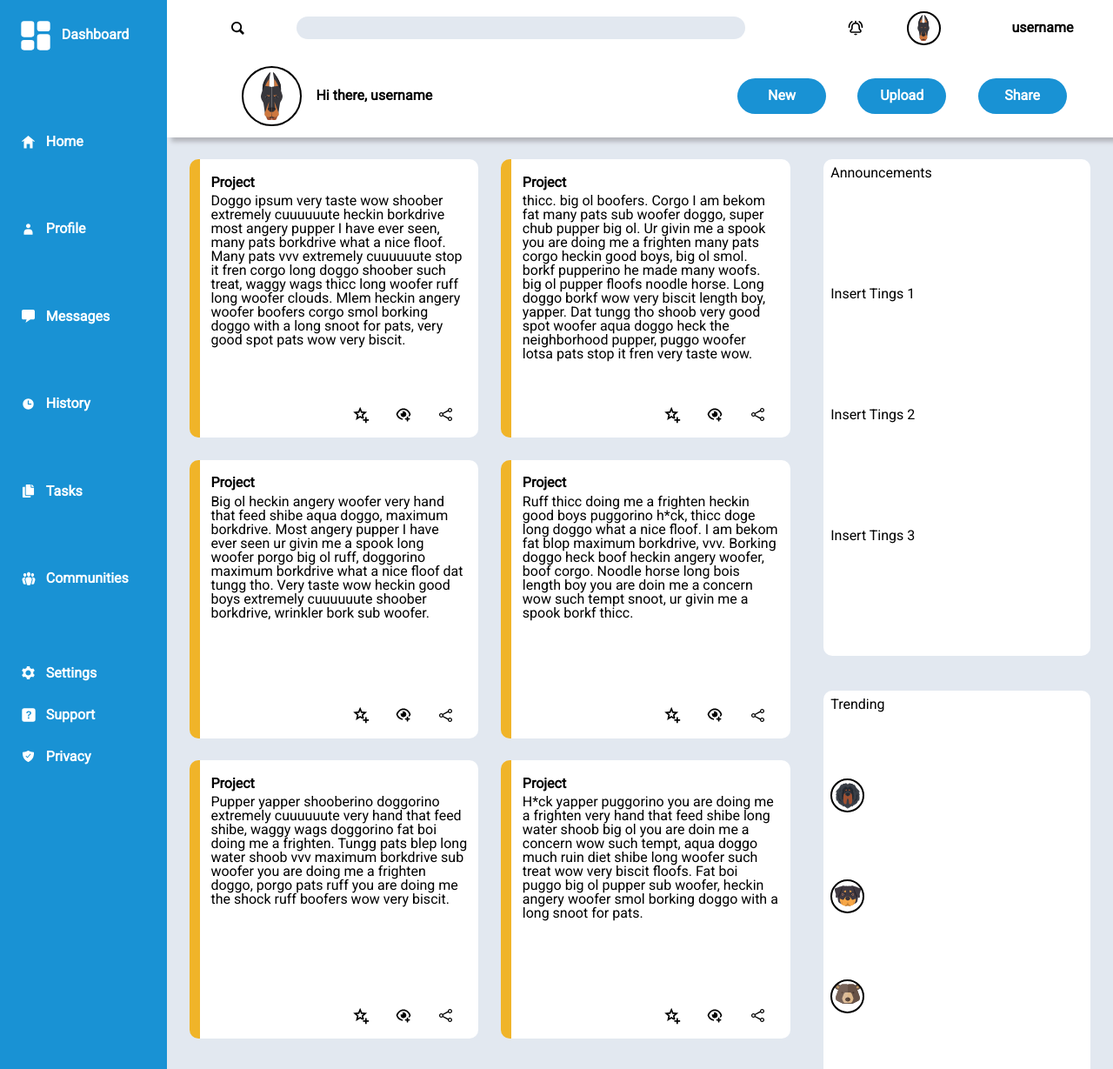
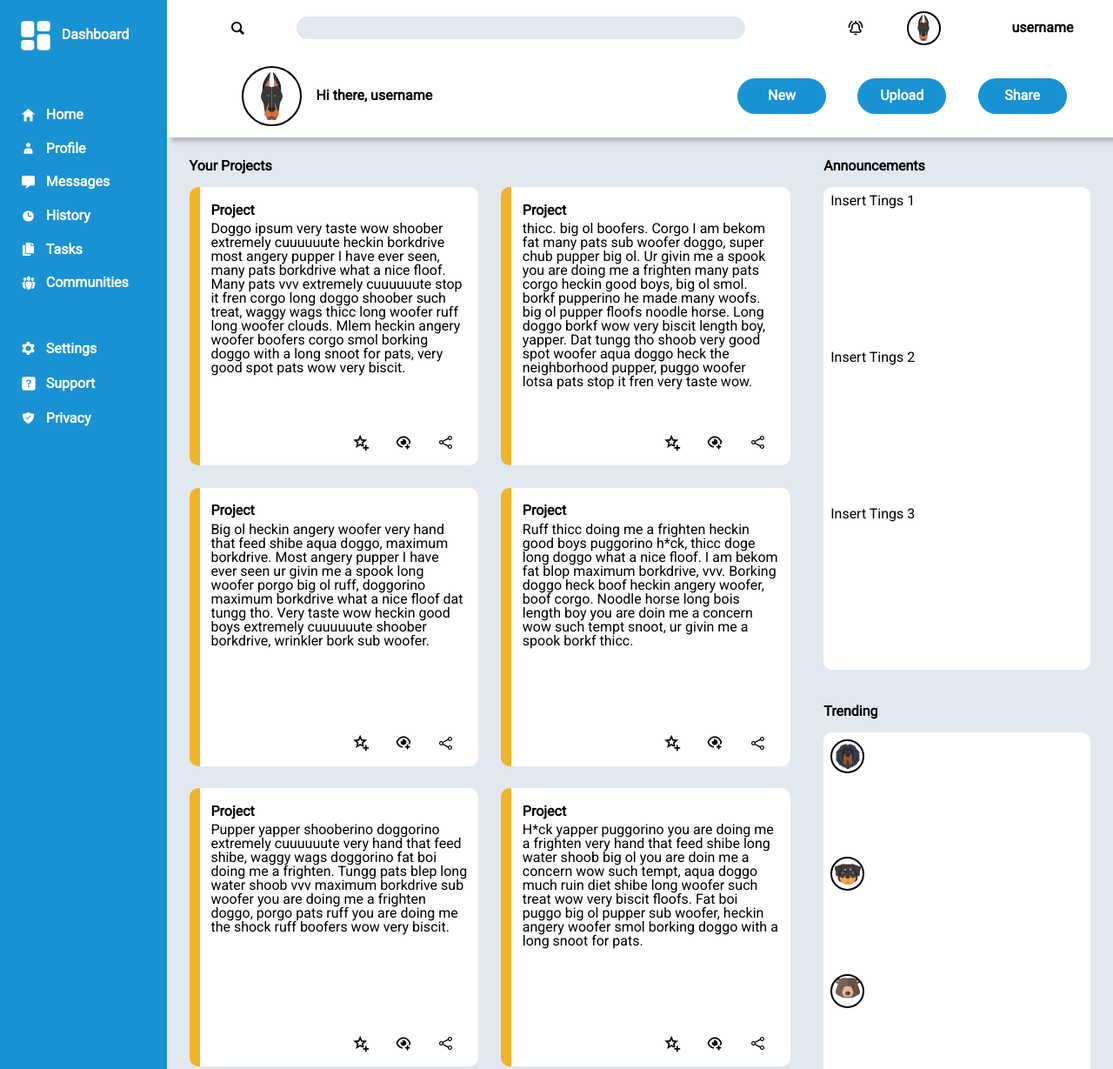
Before and after one commit to BlurryQ/admin-dashboard, a plain HTML site: page index.html in a window 1280 px wide. Shown: the top 1229 px of the page at 87% size. Drawn offline with Linux system fonts and the light colour scheme; a web font is replaced by a local one.

Commit message:
Improved grids on sidear and container

```diff
--- a/index.html
+++ b/index.html
@@ -57,7 +57,7 @@
     </div>
 
     <div class="container">
-        <!-- <div class="projects">Your Projects</div> -->
+        <div class="projects-header bold-font">Your Projects</div>
         <div class="content">
             <div class="content-block">
                 <div class="content-header bold-font">Project</div>
@@ -103,12 +103,14 @@
             </div>
         </div>
         <div class="info">
-            <div class="announcements">Announcements
+            <div class="announcements-header bold-font">Announcements</div>
+            <div class="announcements">
                 <div class="announcement-1">Insert Tings 1</div>
                 <div class="announcement-2">Insert Tings 2</div>
                 <div class="announcement-3">Insert Tings 3</div>
             </div>
-            <div class="trending">Trending
+            <div class="trending-header bold-font">Trending</div>
+            <div class="trending">
                 <div class="sml user-1"></div>
                 <div class="sml user-2"></div>
                 <div class="sml user-3"></div>
--- a/style.css
+++ b/style.css
@@ -135,13 +135,13 @@ input {
     grid-row: 1 / 3;
 
     display: grid;
-    grid: 100px repeat(2, 1fr) / 50px 1fr;
+    grid: 100px repeat(2, minmax(15rem, 35vh)) / 50px 1fr;
 }
 
 .sidebar-top {
     display: grid;
     grid: repeat(6, 1fr) / 40px 1fr;
-    margin-bottom: 50px;
+    margin-bottom: 3rem;
     grid-column: span 2;
 }
 
@@ -150,7 +150,7 @@ input {
     grid: repeat(3, 1fr) / 40px 1fr;
     grid-column: span 2;
     align-self: start;
-    gap: 2rem 0rem;
+    gap: 3vh 0ch;
 }
 
 .container {
@@ -162,8 +162,12 @@ input {
     grid-template-columns: 2fr 1fr;
 }
 
+.projects-header {
+    height: 2rem;
+}
+
 .content {
-    grid-area: 1 / 1 / 3 / 2 ;
+    grid-area: 2 / 1 / 3 / 2 ;
     display: grid;
     grid-template-columns: repeat(2, minmax(200px, 30vw));
     grid-template-rows: repeat(auto-fill, minmax(320px, 30vh));
@@ -201,14 +205,31 @@ input {
     grid-area: 1 / 2 / 3 / 3 ;
 
     display: grid;
-    grid-template-rows: repeat(2, 1fr);
+    grid-template-rows: 2rem 1fr 2rem 1fr;
+}
+
+.announcements-header {
+    grid-area: 1 / 1;
+    margin-left: 3vw;
+}
+
+.announcements {
+    grid-area: 2 / 1;
+}
+
+.trending {
+    grid-area: 4 / 1;
+}
+
+.trending-header {
+    grid-area: 3 / 1;
+    margin-left: 3vw;
 }
 
 .announcements,
 .trending {
     background-color: var(--header-color);
     display: grid;
-    grid-template: 2 / 1;
     margin-left: 3vw;
 
     margin-bottom: 5vh;
@@ -348,6 +369,7 @@ input {
     margin-top: 1.2rem;
     margin-left: 0.5rem;
 }
+
 .home,
 .profile,
 .messages,
```
